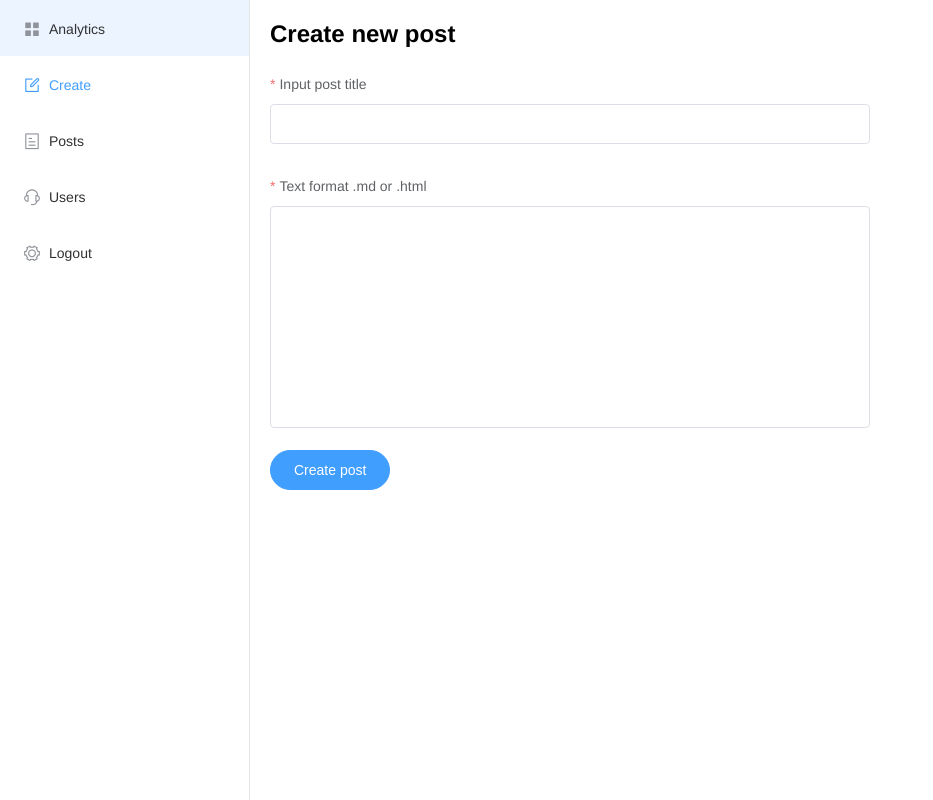
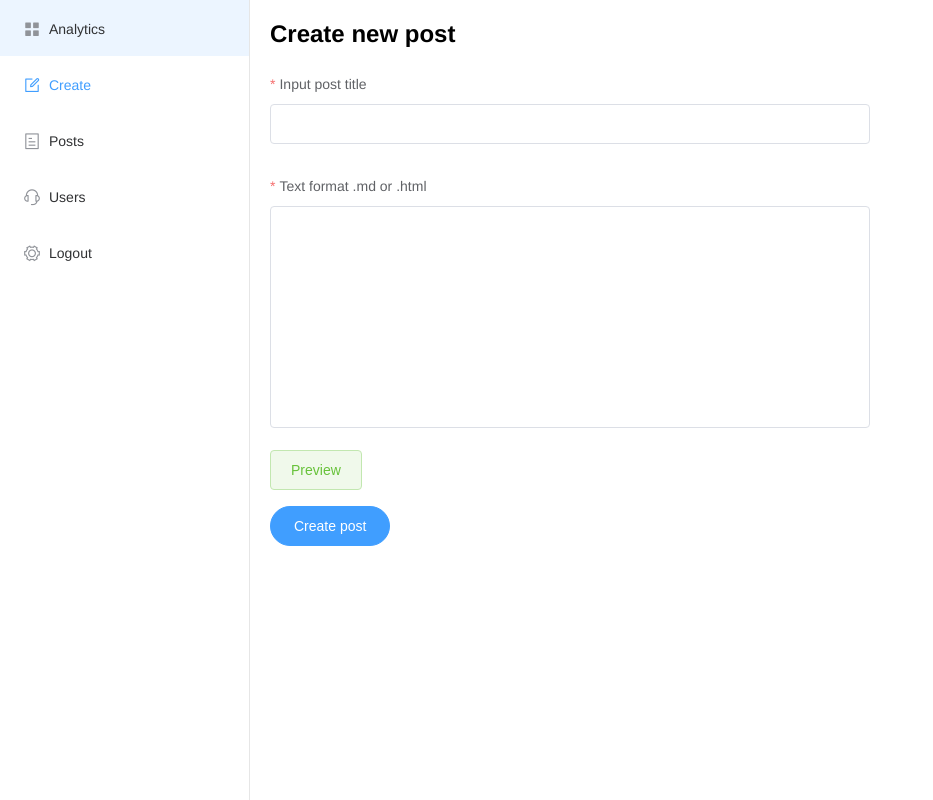
Before and after one commit to mikhalovich/Nuxt_learn, a Nuxt app: page /admin/create in a window 1280 px wide. Shown: the whole page, without its empty margins (0-933 px from the left). Built offline with nearby package versions, Linux system fonts and the light colour scheme; no server answers.

Commit message:
Added preview window

```diff
--- a/pages/admin/create.vue
+++ b/pages/admin/create.vue
@@ -16,11 +16,25 @@
     <el-form-item label="Text format .md or .html" prop="text">
       <el-input
         type="textarea"
-        v-model.trim="controls.text"
+        v-model="controls.text"
         resize="none"
         :rows="10"
       />
     </el-form-item>
+
+    <el-button class="mb" type="success" plain @click="previewDialog = true">
+      Preview
+    </el-button>
+
+    <el-dialog
+      title="Preview"
+      :visible.sync="previewDialog"
+    >
+      <div :key="controls.text">
+        <vue-markdown>{{ controls.text }}</vue-markdown>
+      </div>
+
+    </el-dialog>
 
     <el-form-item>
       <el-button
@@ -43,6 +57,7 @@
 
   data() {
     return {
+      previewDialog: false,
       loading: false,
       controls: {
         title: '',
```
